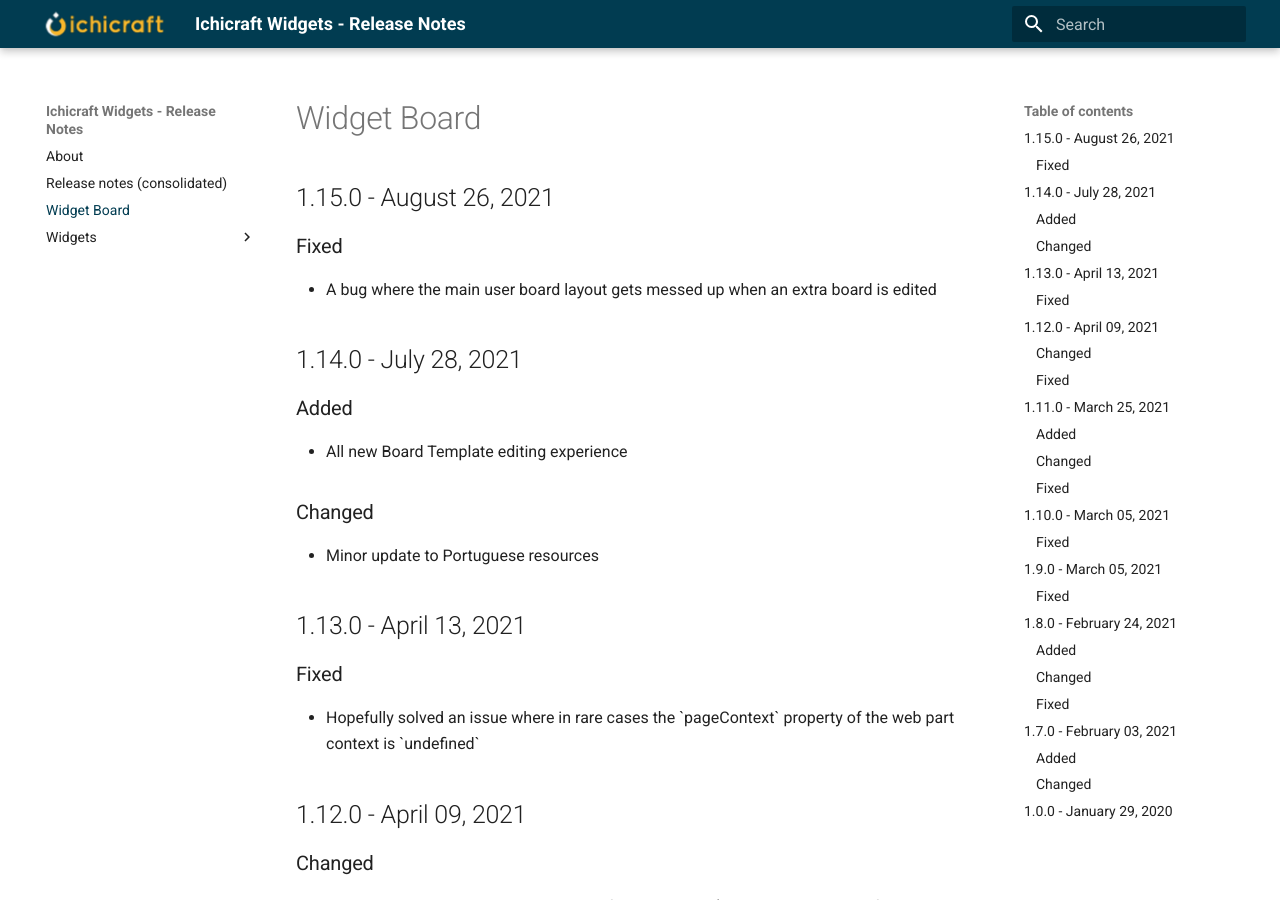
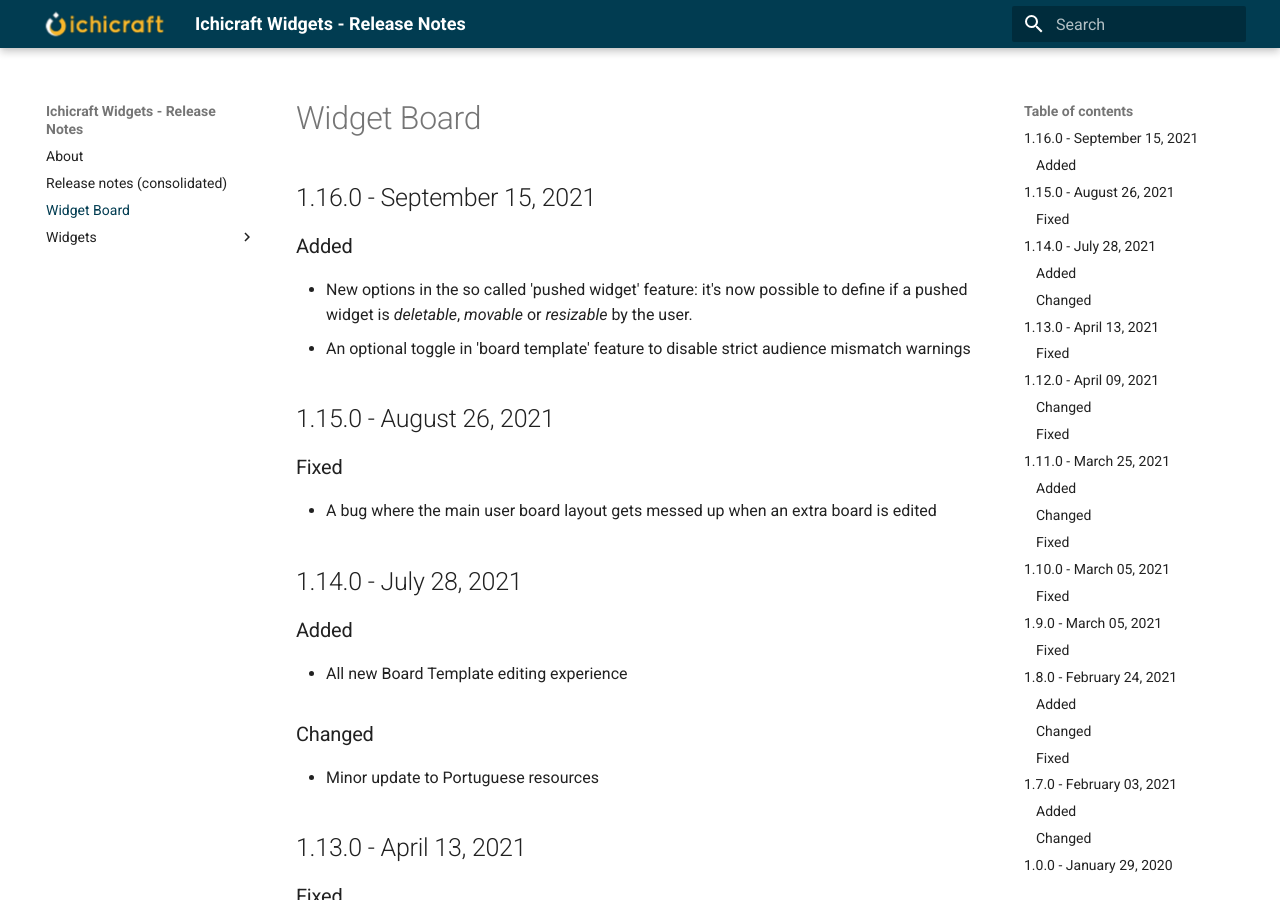
Before and after one commit to ichicraft/widgets-docs, an MkDocs documentation site: the page built from docs/Widget Board.md, in a window 1280 px wide and 900 px high. Built offline with MkDocs 1.6.1 and Material for MkDocs 9.7.7, drawn with Linux system fonts in a browser that asks for light colours.

```diff
--- a/docs/Widget Board.md
+++ b/docs/Widget Board.md
@@ -1,3 +1,9 @@
+## 1.16.0 - September 15, 2021
+
+### Added
+- New options in the so called &#x27;pushed widget&#x27; feature: it&#x27;s now possible to define if a pushed widget is _deletable_, _movable_ or _resizable_ by the user.
+- An optional toggle in &#x27;board template&#x27; feature to disable strict audience mismatch warnings
+
 ## 1.15.0 - August 26, 2021
 
 ### Fixed
```
Also changed, not shown: docs/Release-notes-(consolidated).md (+6 -0 lines).
